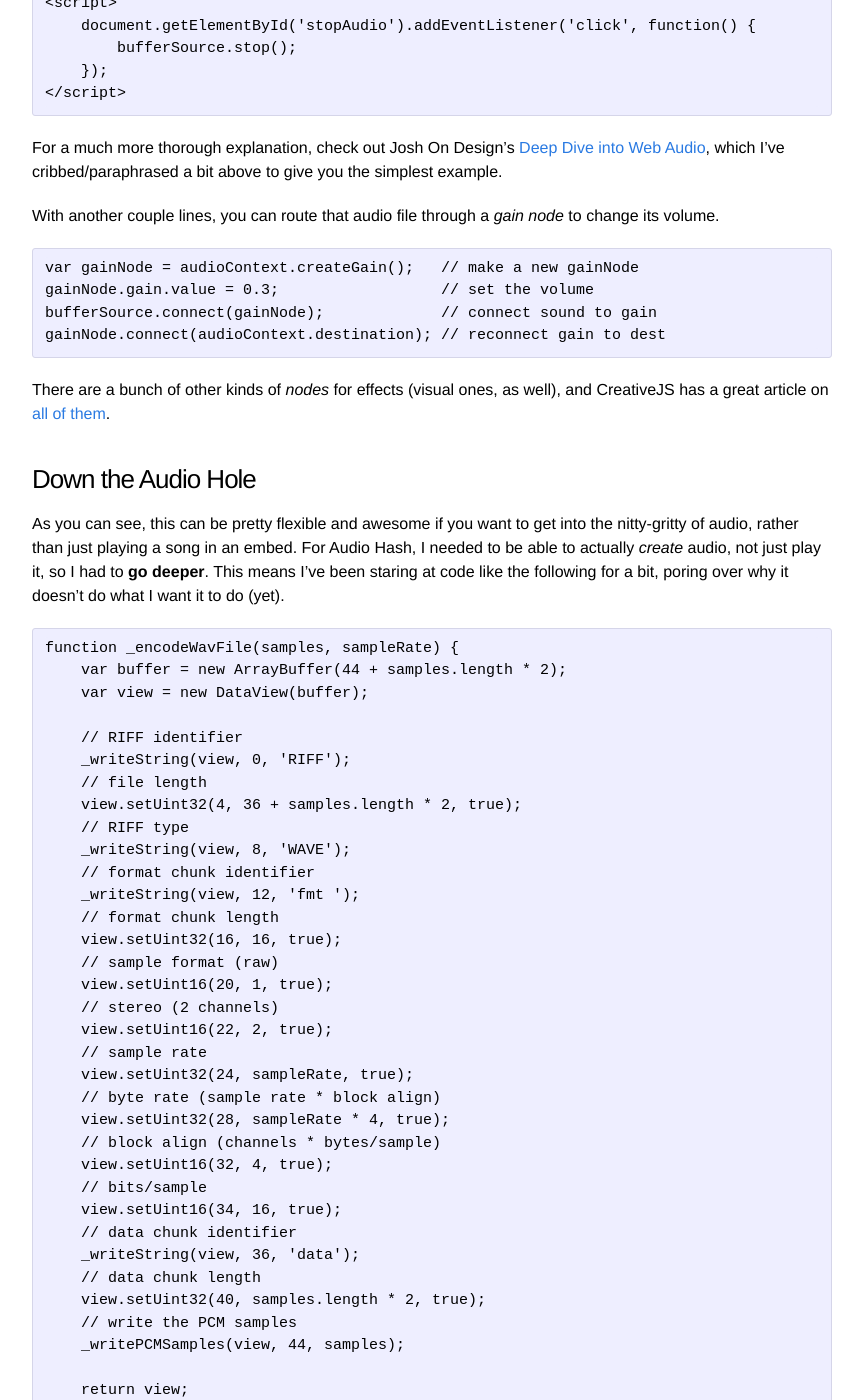
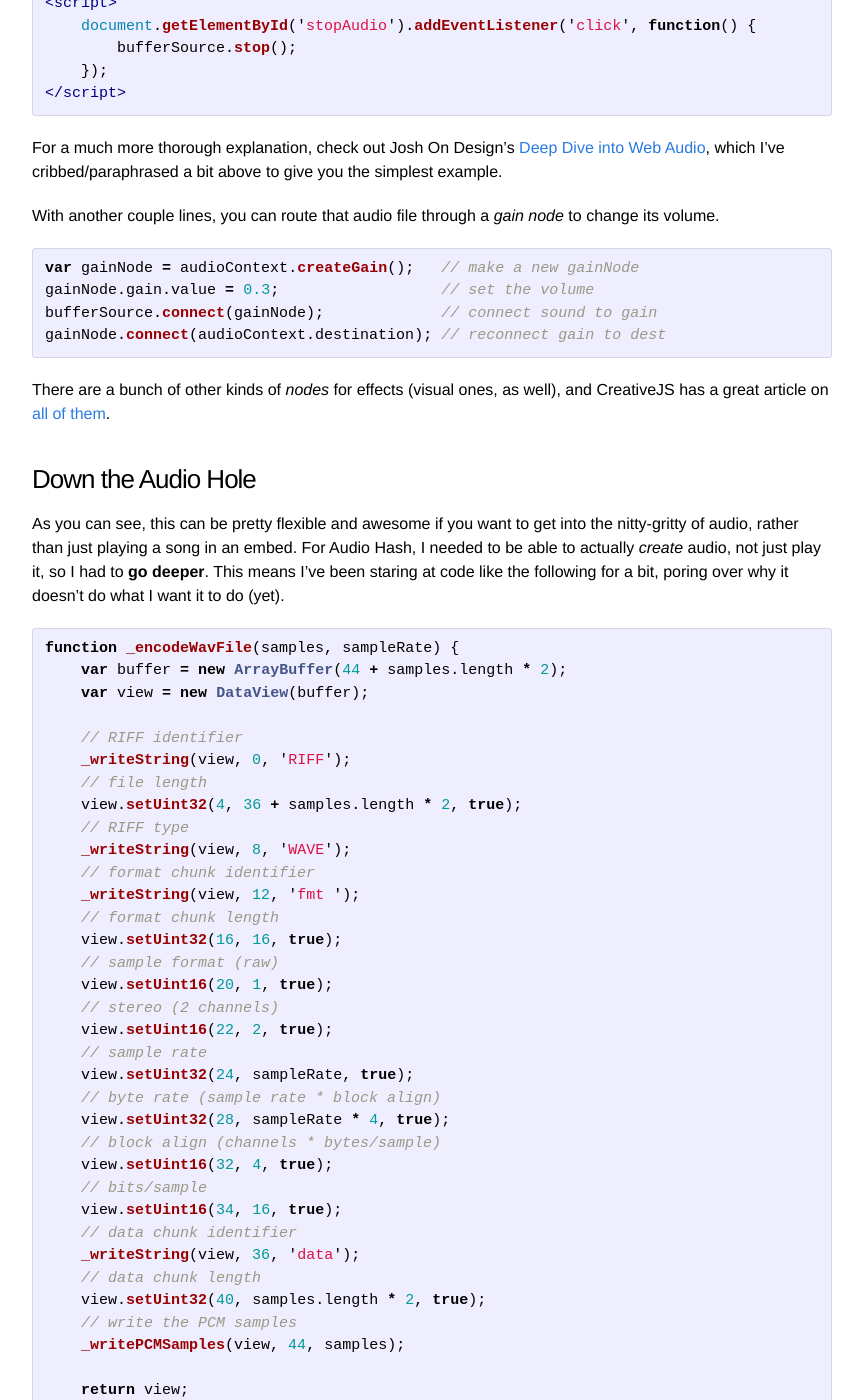
Before and after one commit to michaelchadwick/codana.me, a Jekyll site: the page built from _posts/2015-01-22-playing-with-javascript-and-the-web-audio-api.markdown, in a window 1280 px wide and 1400 px high, scrolled down 1216 px. Shown: the whole window, without its empty margins (208-1071 px from the left). Built offline with Jekyll 4.4.1, drawn with Linux system fonts in a browser that asks for light colours; some of the changed text lies outside the part shown.

Commit message:
changed md code markers to highlights

````diff
--- a/_posts/2015-01-22-playing-with-javascript-and-the-web-audio-api.markdown
+++ b/_posts/2015-01-22-playing-with-javascript-and-the-web-audio-api.markdown
@@ -22,7 +22,7 @@ My initial aim was to create a web app that could take random chunks of multiple
 
 For example, with about a dozen lines of Javascript you can load up an audio file and play it (eschewing any kind of error checking, obv), but then do many other things to it that a simple `<audio src="audio.mp3" />` can't do.
 
-```
+{% highlight javascript %}
 var audioContext = new ( window.AudioContext || window.webkitAudioContext )();
 var audioBuffer;
 var bufferSource = audioContext.createBufferSource();
@@ -37,31 +37,31 @@ req.onload = function() {
     });
 };
 req.send();
-```
+{% endhighlight %}
 
 You could also use a `<input type="file" />` control to upload the audio into a usable state, if you desired.
 
 Now, add a button to stop the ~~rain~~audio.
 
-```
+{% highlight html %}
 <button id='stopAudio'>Stop Audio</button>
 <script>
     document.getElementById('stopAudio').addEventListener('click', function() {
         bufferSource.stop();
     });
 </script>
-```
+{% endhighlight %}
 
 For a much more thorough explanation, check out Josh On Design's [Deep Dive into Web Audio](http://joshondesign.com/p/books/canvasdeepdive/chapter12.html), which I've cribbed/paraphrased a bit above to give you the simplest example.
 
 With another couple lines, you can route that audio file through a *gain node* to change its volume.
 
-```
+{% highlight javascript %}
 var gainNode = audioContext.createGain();   // make a new gainNode
 gainNode.gain.value = 0.3;                  // set the volume
 bufferSource.connect(gainNode);             // connect sound to gain
 gainNode.connect(audioContext.destination); // reconnect gain to dest
-```
+{% endhighlight %}
 
 There are a bunch of other kinds of *nodes* for effects (visual ones, as well), and CreativeJS has a great article on [all of them](http://creativejs.com/resources/web-audio-api-getting-started).
 
@@ -69,7 +69,7 @@ There are a bunch of other kinds of *nodes* for effects (visual ones, as well),
 
 As you can see, this can be pretty flexible and awesome if you want to get into the nitty-gritty of audio, rather than just playing a song in an embed. For Audio Hash, I needed to be able to actually *create* audio, not just play it, so I had to **go deeper**. This means I've been staring at code like the following for a bit, poring over why it doesn't do what I want it to do (yet).
 
-```
+{% highlight javascript %}
 function _encodeWavFile(samples, sampleRate) {
     var buffer = new ArrayBuffer(44 + samples.length * 2);
     var view = new DataView(buffer);
@@ -104,8 +104,8 @@ function _encodeWavFile(samples, sampleRate) {
     _writePCMSamples(view, 44, samples);
 
     return view;
-  }
-```
+}
+{% endhighlight %}
 
 I've even gone as far as finding someone who figured out the code to put the raw audio data as HEX into an HTML div. Both exercises are about as low-level as I've gotten in the development world, and it feels cool, if overwhelming. Regardless, the exported audio files I've been creating are too short and completely silent, so it's currently a failure for now. I'll most likely end up using some kind of existing audio library, as I don't *need* to write bytes from scratch, but I wanted to try my hand at low-level audio futzing to see how it worked.
 
````
